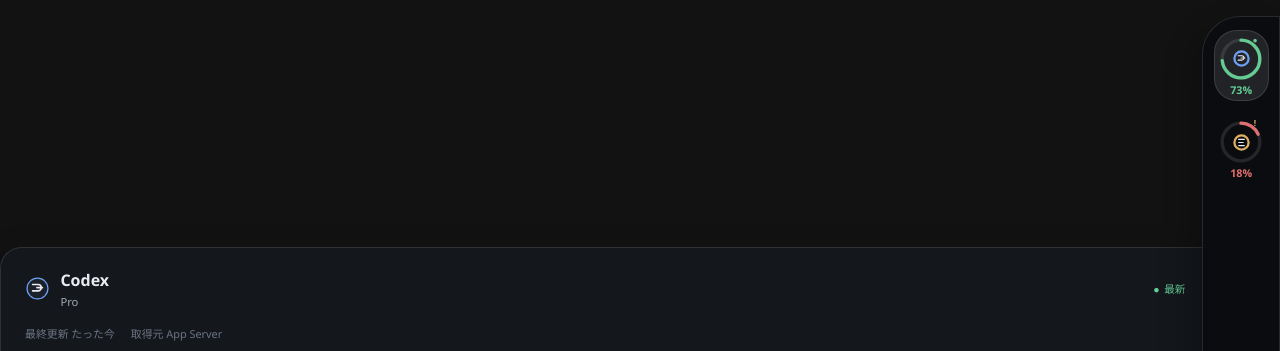
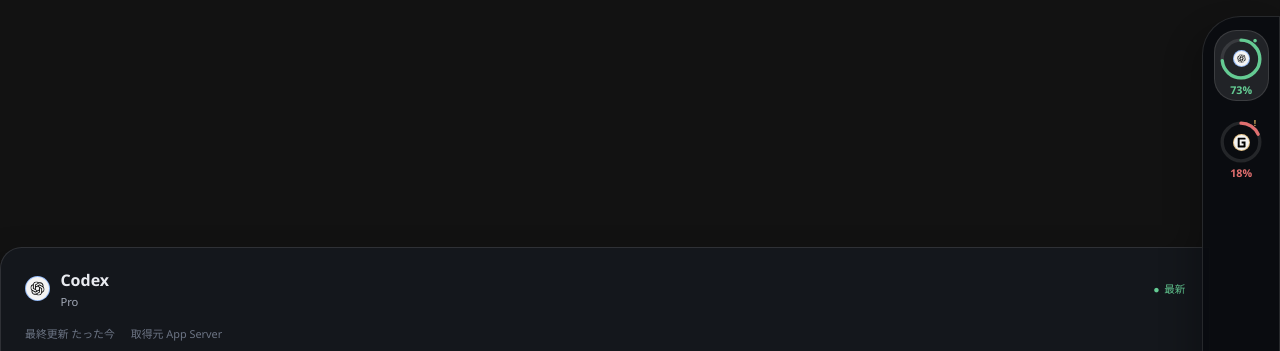
Before and after one commit to j23033it/UsageDock, a React (Vite) app: page / in a window 1280 px wide. Shown: the top 351 px of the page. Built offline with nearby package versions, Linux system fonts and the light colour scheme.

Commit message:
プロバイダーの公式アイコンを同梱

```diff
--- a/src/App.tsx
+++ b/src/App.tsx
@@ -1,17 +1,15 @@
 import { Component, type CSSProperties, type ErrorInfo, type FormEvent, type ReactNode, useCallback, useEffect, useRef, useState } from "react";
 import { appAdapter, type AppAdapter } from "./adapter";
+import openAiIconUrl from "./assets/providers/openai.svg";
+import openCodeGoIconUrl from "./assets/providers/opencode-go.svg";
 import { defaultSettings, type AppSettings, type DashboardSnapshot, type ProviderUsage, type UsageWindow } from "./contracts";
 import { formatDateTime, formatPercent, formatRelativeTime, isResetPending, moveProviderOrder, remainingTone, sourceLabel, statusLabel } from "./formatters";
 
 type AppProps = { adapter?: AppAdapter };
 type IconProps = { size?: number };
 
-const ProviderMark = ({ provider, size = 20 }: IconProps & { provider: ProviderUsage }) => (
-  <svg className="provider-mark" width={size} height={size} viewBox="0 0 24 24" aria-hidden="true">
-    <circle cx="12" cy="12" r="10" className={`provider-mark__circle provider-mark__circle--${provider.id}`} />
-    <path d={provider.id === "codex" ? "M7.3 8.1h5.2a3.1 3.1 0 0 1 0 6.2H7.3m4.1-3.1h5.3" : "M8 7.6h8M8 12h6.4M8 16.4h8"} className="provider-mark__path" />
-  </svg>
-);
+const providerIconUrls: Record<string, string> = { codex: openAiIconUrl, "opencode-go": openCodeGoIconUrl };
+const ProviderMark = ({ provider, size = 20 }: IconProps & { provider: ProviderUsage }) => <img className={`provider-mark provider-mark--${provider.id}`} src={providerIconUrls[provider.id] ?? openAiIconUrl} width={size} height={size} alt="" aria-hidden="true" />;
 const RefreshGlyph = ({ size = 16 }: IconProps) => <svg width={size} height={size} viewBox="0 0 24 24" aria-hidden="true"><path d="M19 8.3A7.5 7.5 0 1 0 19.2 15M19 4.5v4.8h-4.8" fill="none" stroke="currentColor" strokeWidth="1.8" strokeLinecap="round" strokeLinejoin="round" /></svg>;
 const SettingsGlyph = ({ size = 16 }: IconProps) => <svg width={size} height={size} viewBox="0 0 24 24" aria-hidden="true"><path d="m12 3 1.1 2.6 2.8.8 2.6-1.2 1.7 1.7-1.2 2.6.8 2.8L22.4 13v2l-2.6 1.1-.8 2.8 1.2 2.6-1.7 1.7-2.6-1.2-2.8.8L12 23l-2.1-2.2-2.8-.8-2.6 1.2-1.7-1.7L4 16.1 3.2 13 1 12V10l2.2-1.1L4 6.1 2.8 3.5 4.5 1.8l2.6 1.2L10 2.2 12 0" transform="scale(.9) translate(1.3 1.3)" fill="none" stroke="currentColor" strokeWidth="1.3" strokeLinejoin="round" /><circle cx="12" cy="12" r="3" fill="none" stroke="currentColor" strokeWidth="1.5" /></svg>;
 const statusIcon = (status: ProviderUsage["status"]) => status === "fresh" ? "●" : status === "refreshing" ? "↻" : "!";
--- a/src/styles.css
+++ b/src/styles.css
@@ -80,11 +80,9 @@ p, small { text-wrap: pretty; }
 .usage-ring--critical .usage-ring__value { stroke: var(--critical); }
 .usage-ring--unknown .usage-ring__track { stroke: var(--unknown); stroke-dasharray: 2 4; }
 .usage-ring__mark { position: relative; z-index: 1; display: grid; place-items: center; }
-.provider-mark { display: block; }
-.provider-mark__circle { fill: var(--surface-raised); stroke: var(--border-strong); stroke-width: 1.2; }
-.provider-mark__circle--codex { stroke: var(--accent); }
-.provider-mark__circle--opencode-go { stroke: var(--warning); }
-.provider-mark__path { fill: none; stroke: var(--text-primary); stroke-linecap: round; stroke-linejoin: round; stroke-width: 1.55; }
+.provider-mark { display: block; flex: 0 0 auto; padding: 1px; border: 1px solid var(--border-strong); border-radius: 50%; background: #fff; object-fit: contain; }
+.provider-mark--codex { border-color: rgb(114 168 255 / 70%); }
+.provider-mark--opencode-go { border-color: rgb(232 184 102 / 70%); }
 
 .widget-detail { position: fixed; z-index: 9; top: 1rem; right: calc(var(--rail-width) - .5rem + var(--safe-right)); bottom: calc(1rem + var(--safe-bottom)); display: flex; width: calc(100% - var(--rail-width) + .5rem); align-items: center; pointer-events: none; }
 .widget-detail__content { position: relative; width: 100%; max-height: calc(100vh - 2rem - var(--safe-bottom)); overflow: auto; padding: 1.35rem 1.5rem; border: 1px solid var(--border-subtle); border-radius: 1.35rem 0 0 1.35rem; background: var(--surface-panel); box-shadow: -16px 16px 40px rgb(0 0 0 / 30%); pointer-events: auto; }
```
Also changed, not shown: src/assets/providers/README.md (added), src/assets/providers/openai.svg (added), src/assets/providers/opencode-go.svg (added).
